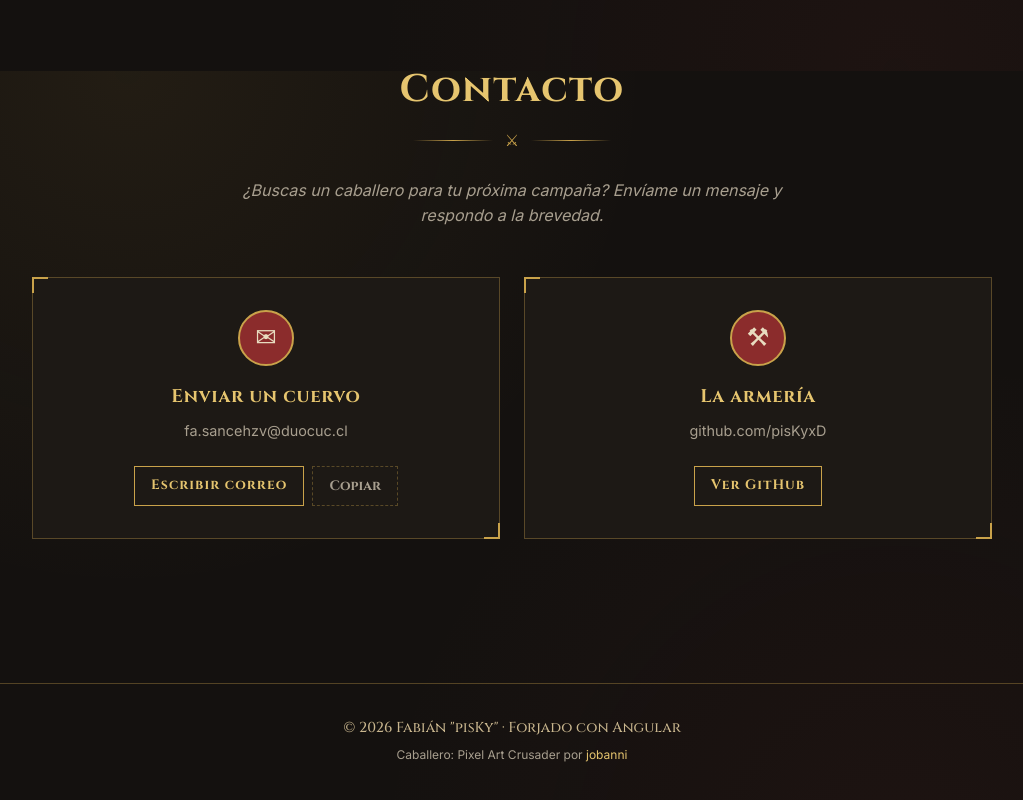
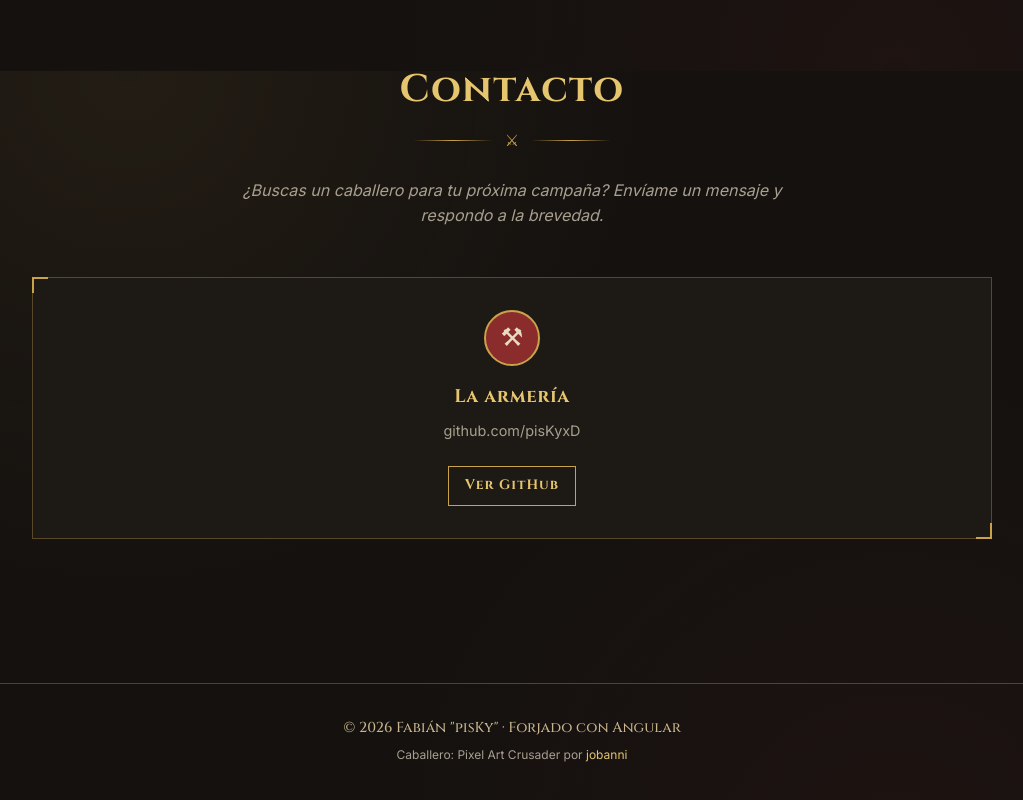
Before and after one commit to pisKyxD/portafolio, an Angular app: page / in a window 1280 px wide. Shown: the part 3129-3929 px from the top of the page, without its empty margins (128-1151 px from the left). Built offline with nearby package versions, Linux system fonts and the light colour scheme; no server answers.

Commit message:
fix: seccion de contacto y pie de pagina

```diff
--- a/src/app/data/perfil.ts
+++ b/src/app/data/perfil.ts
@@ -12,7 +12,7 @@ export const PERFIL = {
   github: 'https://github.com/pisKyxD',
   // TODO: completar con mis links reales
   linkedin: 'TODO',
-  correo: 'fa.sancehzv@duocuc.cl',
+  correo: 'TODO',
 
   // parrafos de la seccion sobre mi
   sobreMi: [
```
